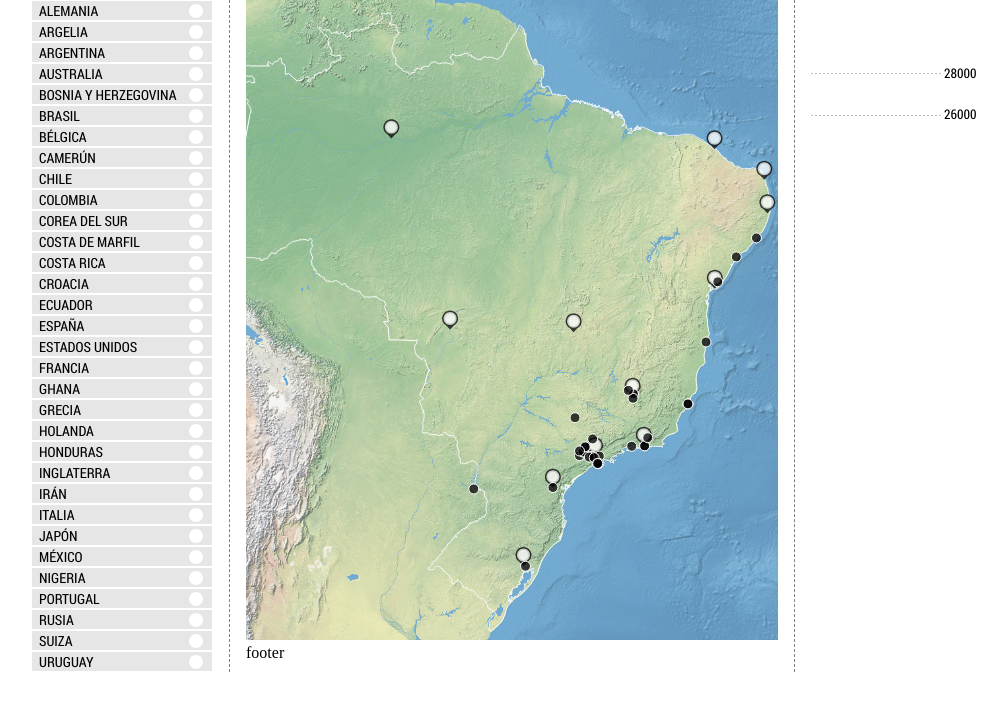
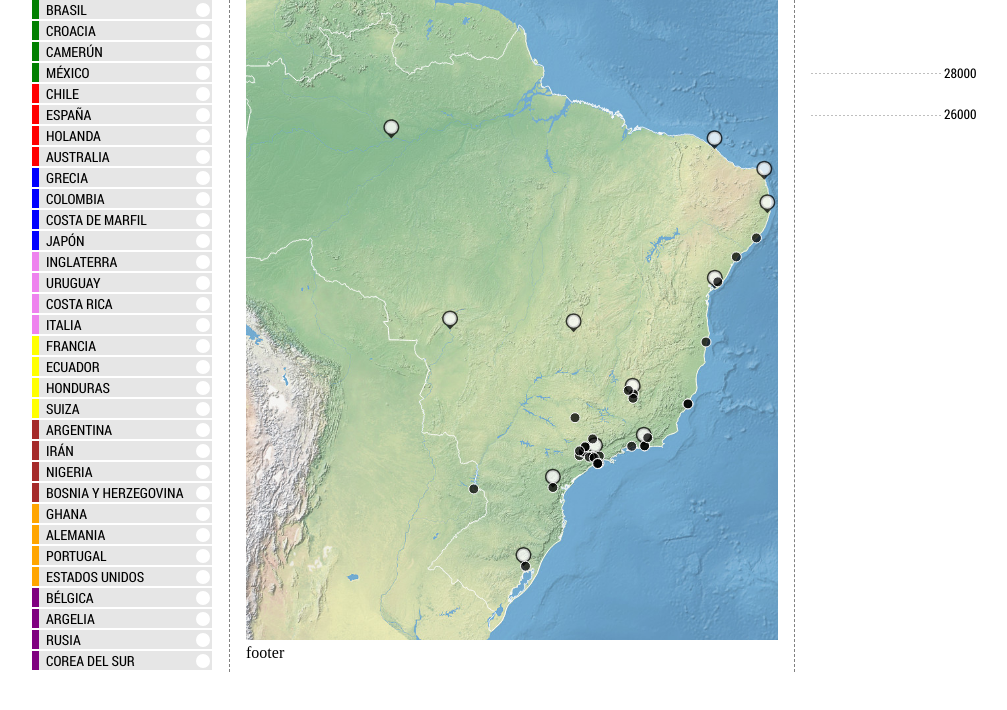
Before and after one commit to ClarinData/MundialBrasil-KilometrosRecorridos, a plain HTML site: page index.html in a window 1280 px wide. Shown: the whole page, without its empty margins (111-1118 px from the left). Drawn offline with Linux system fonts and the light colour scheme.

Commit message:
Added sorting menu by group

```diff
--- a/css/style.css
+++ b/css/style.css
@@ -144,21 +144,50 @@ div#teamActive.menuitem label:after {
 	vertical-align:	middle;
 	background-color: #E6E6E6;
 	color: black;
-	border-color: white;
-	border-style: solid;
-	border-top-width: 0.1em;
-	border-bottom-width: 0.1em;
-
-/*	margin-top: 0.2em;
-	margin-bottom: 0.2em;*/
-	margin-right: 1em;
-	padding: 0 0.5em 0 0.5em;
-	font-size: 10.5pt;
-	font-family: RobotoCondensed;
+	border-left-width: 0;
+	margin-left: 0.5em;
+	padding-left: 0.5em;
 	text-transform: uppercase;
 	clear: both;
 	overflow: hidden;
 	cursor:pointer;
+}
+
+div[class ^=Group] {
+	vertical-align:	middle;
+	font-size: 10.5pt;
+	font-family: RobotoCondensed;
+	border-color: white;
+	border-style: solid;
+	border-top-width: 0em;
+	border-bottom-width: 0.2em;
+	padding: 0 0 0 0;
+	margin-right: 1em;
+}
+
+div.GroupA {
+	background-color: green;
+}
+div.GroupB {
+	background-color: red;
+}
+div.GroupC {
+	background-color: blue;
+}
+div.GroupD {
+	background-color: violet;
+}
+div.GroupE {
+	background-color: yellow;
+}
+div.GroupF {
+	background-color: brown;
+}
+div.GroupG {
+	background-color: orange;
+}
+div.GroupH {
+	background-color: purple;
 }
 
 .menuitem:hover {
--- a/data/teams.json
+++ b/data/teams.json
@@ -1,6 +1,6 @@
 {
 	"Argentina": {
-		"group": "a",
+		"group": "F",
 		"concentration" : "Vespasiano",
 		"games": [{
 			"oponent": "Bosnia y Herzegovina",
@@ -17,7 +17,7 @@
 		}]
 	},
 	"Bélgica": {
-		"group": "a",
+		"group": "H",
 		"concentration" : "Mogi Das Cruzes",
 		"games": [{
 			"oponent": "Argelia",
@@ -34,7 +34,7 @@
 		}]
 	},
 	"Argelia": {
-		"group": "a",
+		"group": "H",
 		"concentration" : "Sorocaba",
 		"games": [{
 			"oponent": "Bélgica",
@@ -51,7 +51,7 @@
 		}]
 	},
 	"Rusia": {
-		"group": "a",
+		"group": "H",
 		"concentration" : "Itu",
 		"games": [{
 			"oponent": "Corea del Sur",
@@ -68,7 +68,7 @@
 		}]
 	},
 	"Irán": {
-		"group": "a",
+		"group": "F",
 		"concentration" : "San Pablo",
 		"games": [{
 			"oponent": "Nigeria",
@@ -85,7 +85,7 @@
 		}]
 	},
 	"Chile": {
-		"group": "a",
+		"group": "B",
 		"concentration" : "Belo Horizonte",
 		"games": [{
 			"oponent": "Australia",
@@ -102,7 +102,7 @@
 		}]
 	},
 	"Nigeria": {
-		"group": "a",
+		"group": "F",
 		"concentration" : "Campinas",
 		"games": [{
 			"oponent": "Irán",
@@ -119,7 +119,7 @@
 		}]
 	},
 	"España": {
-		"group": "a",
+		"group": "B",
 		"concentration" : "Curitiba",
 		"games": [{
 			"oponent": "Holanda",
@@ -136,7 +136,7 @@
 		}]
 	},
 	"Corea del Sur": {
-		"group": "a",
+		"group": "H",
 		"concentration" : "Foz de Iguazú",
 		"games": [{
 			"oponent": "Rusia",
@@ -153,7 +153,7 @@
 		}]
 	},
 	"Grecia": {
-		"group": "a",
+		"group": "C",
 		"concentration" : "Aracaju",
 		"games": [{
 			"oponent": "Colombia",
@@ -170,7 +170,7 @@
 		}]
 	},
 	"Ghana": {
-		"group": "a",
+		"group": "G",
 		"concentration" : "Maceió",
 		"games": [{
 			"oponent": "Estados Unidos",
@@ -187,7 +187,7 @@
 		}]
 	},
 	"Colombia": {
-		"group": "a",
+		"group": "C",
 		"concentration" : "Cotia",
 		"games": [{
 			"oponent": "Grecia",
@@ -204,7 +204,7 @@
 		}]
 	},
 	"Holanda": {
-		"group": "a",
+		"group": "B",
 		"concentration" : "Río de Janeiro",
 		"games": [{
 			"oponent": "España",
@@ -221,7 +221,7 @@
 		}]
 	},
 	"Francia": {
-		"group": "a",
+		"group": "E",
 		"concentration" : "Ribeirão Preto",
 		"games": [{
 			"oponent": "Honduras",
@@ -238,7 +238,7 @@
 		}]
 	},
 	"Alemania": {
-		"group": "a",
+		"group": "G",
 		"concentration" : "Santo André",
 		"games": [{
 			"oponent": "Portugal",
@@ -255,7 +255,7 @@
 		}]
 	},
 	"Ecuador": {
-		"group": "a",
+		"group": "E",
 		"concentration" : "Viamão",
 		"games": [{
 			"oponent": "Suiza",
@@ -272,7 +272,7 @@
 		}]
 	},
 	"Bosnia y Herzegovina": {
-		"group": "a",
+		"group": "F",
 		"concentration" : "Guaruja",
 		"games": [{
 			"oponent": "Argentina",
@@ -289,7 +289,7 @@
 		}]
 	},
 	"Inglaterra": {
-		"group": "a",
+		"group": "D",
 		"concentration" : "Río de Janeiro",
 		"games": [{
 			"oponent": "Italia",
@@ -306,7 +306,7 @@
 		}]
 	},
 	"Brasil": {
-		"group": "a",
+		"group": "A",
 		"concentration" : "Teresópolis",
 		"games": [{
 			"oponent": "Croacia",
@@ -323,7 +323,7 @@
 		}]
 	},
 	"Honduras": {
-		"group": "a",
+		"group": "E",
 		"concentration" : "Porto Feliz",
 		"games": [{
 			"oponent": "Francia",
@@ -340,7 +340,7 @@
 		}]
 	},
 	"Uruguay": {
-		"group": "a",
+		"group": "D",
 		"concentration" : "Sete Lagoas",
 		"games": [{
 			"oponent": "Costa Rica",
@@ -357,7 +357,7 @@
 		}]
 	},
 	"Australia": {
-		"group": "a",
+		"group": "B",
 		"concentration" : "Vitória",
 		"games": [{
 			"oponent": "Chile",
@@ -374,7 +374,7 @@
 		}]
 	},
 	"Suiza": {
-		"group": "a",
+		"group": "E",
 		"concentration" : "Porto Seguro",
 		"games": [{
 			"oponent": "Ecuador",
@@ -391,7 +391,7 @@
 		}]
 	},
 	"Croacia": {
-		"group": "a",
+		"group": "A",
 		"concentration" : "Mata de São João",
 		"games": [{
 			"oponent": "Brasil",
@@ -408,7 +408,7 @@
 		}]
 	},
 	"Portugal": {
-		"group": "a",
+		"group": "G",
 		"concentration" : "Campinas",
 		"games": [{
 			"oponent": "Alemania",
@@ -425,7 +425,7 @@
 		}]
 	},
 	"Costa Rica": {
-		"group": "a",
+		"group": "D",
 		"concentration" : "Santos",
 		"games": [{
 			"oponent": "Uruguay",
@@ -442,7 +442,7 @@
 		}]
 	},
 	"Camerún": {
-		"group": "a",
+		"group": "A",
 		"concentration" : "Vitória",
 		"games": [{
 			"oponent": "México",
@@ -459,7 +459,7 @@
 		}]
 	},
 	"Costa de Marfil": {
-		"group": "a",
+		"group": "C",
 		"concentration" : "Aguas de Lindoia",
 		"games": [{
 			"oponent": "Japón",
@@ -476,7 +476,7 @@
 		}]
 	},
 	"Japón": {
-		"group": "a",
+		"group": "C",
 		"concentration" : "Itu",
 		"games": [{
 			"oponent": "Costa de Marfil",
@@ -493,7 +493,7 @@
 		}]
 	},
 	"México": {
-		"group": "a",
+		"group": "A",
 		"concentration" : "Santos",
 		"games": [{
 			"oponent": "Camerún",
@@ -510,7 +510,7 @@
 		}]
 	},
 	"Italia": {
-		"group": "a",
+		"group": "D",
 		"concentration" : "Mangaratiba",
 		"games": [{
 			"oponent": "Inglaterra",
@@ -527,7 +527,7 @@
 		}]
 	},
 	"Estados Unidos": {
-		"group": "a",
+		"group": "G",
 		"concentration" : "San Pablo",
 		"games": [{
 			"oponent": "Ghana",
--- a/js/worldcup.js
+++ b/js/worldcup.js
@@ -300,7 +300,12 @@ queue()
         menu.event = d3.dispatch("selected", "mouseover", "mouseout", "menuout");
         (function(menuitems) {
           menuitems.nodes = (function(nodes) {
-            nodes.append("div")
+            nodes
+              .append("div")
+              .attr("class", function(d) {
+                return "Group" + d.group;
+              })
+              .append("div")
               .attr("class", function(d) {
                 return "menuitem radio " + d.team.replace(/\s+|\.+/g, "_");
               })
@@ -347,9 +352,6 @@ queue()
     };
     var menu = {};
     var data = d3.keys(json[2])
-      .sort(function(a, b) {
-        return (a.toLowerCase() > b.toLowerCase()) ? 1 : ((a.toLowerCase() < b.toLowerCase()) ? -1 : 0);
-      })
       .map(function(entry) {
         json[2][entry].team = entry;
         json[2][entry].totalDistance = (json[2][entry].games
@@ -360,6 +362,9 @@ queue()
             return prevDist + currentDist;
           })) * 2;
         return json[2][entry];
+      })
+      .sort(function(a, b) {
+        return ((a.group.toLowerCase() > b.group.toLowerCase()) ? 1 : ((a.group.toLowerCase() < b.group.toLowerCase()) ? -1 : 0));
       });
 
     var maxDistance = d3.max(data, function(d) {
```
